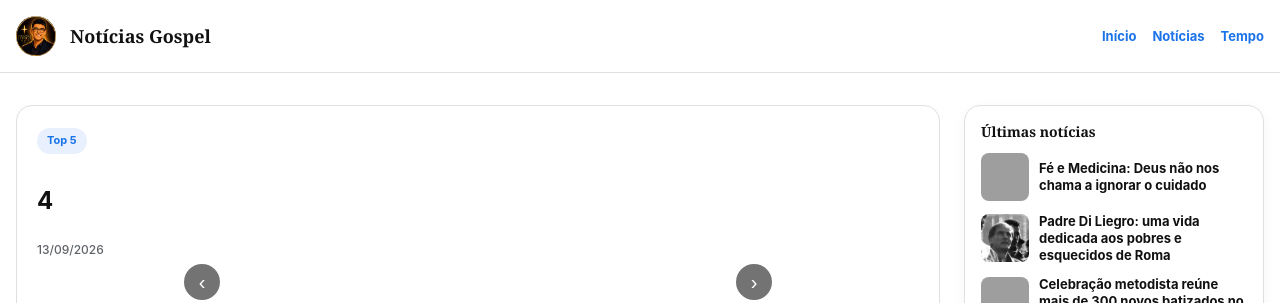
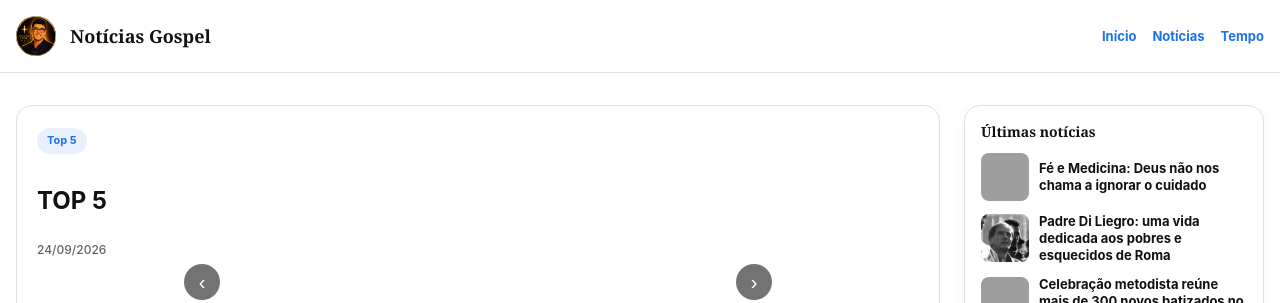
Before and after one commit to capaofeliz-cell/djaguia1, a Jekyll site: the page built from _top5/louvai-ao-senhor.md, in a window 1280 px wide and 1129 px high, cut to the strip 0-303 px from the top of the window. Built offline with Jekyll 4.4.1, drawn with Linux system fonts in a browser that asks for light colours; grey boxes are pictures that could not be loaded.

Commit message:
Update Top 5 “louvai-ao-senhor”

```diff
--- a/_top5/louvai-ao-senhor.md
+++ b/_top5/louvai-ao-senhor.md
@@ -1,6 +1,6 @@
 ---
-title: "4"
-date: 2026-09-13T14:15:00.000-03:00
+title: TOP 5
+date: 2026-09-23T21:45:00.000-03:00
 intro: "\n"
 ---
 <iframe width="931" height="520" src="https://www.youtube.com/embed/CDPgBJTMBzo" title="LOUVAI AO SENHOR!" frameborder="0" allow="accelerometer; autoplay; clipboard-write; encrypted-media; gyroscope; picture-in-picture; web-share" referrerpolicy="strict-origin-when-cross-origin" allowfullscreen></iframe>
```
